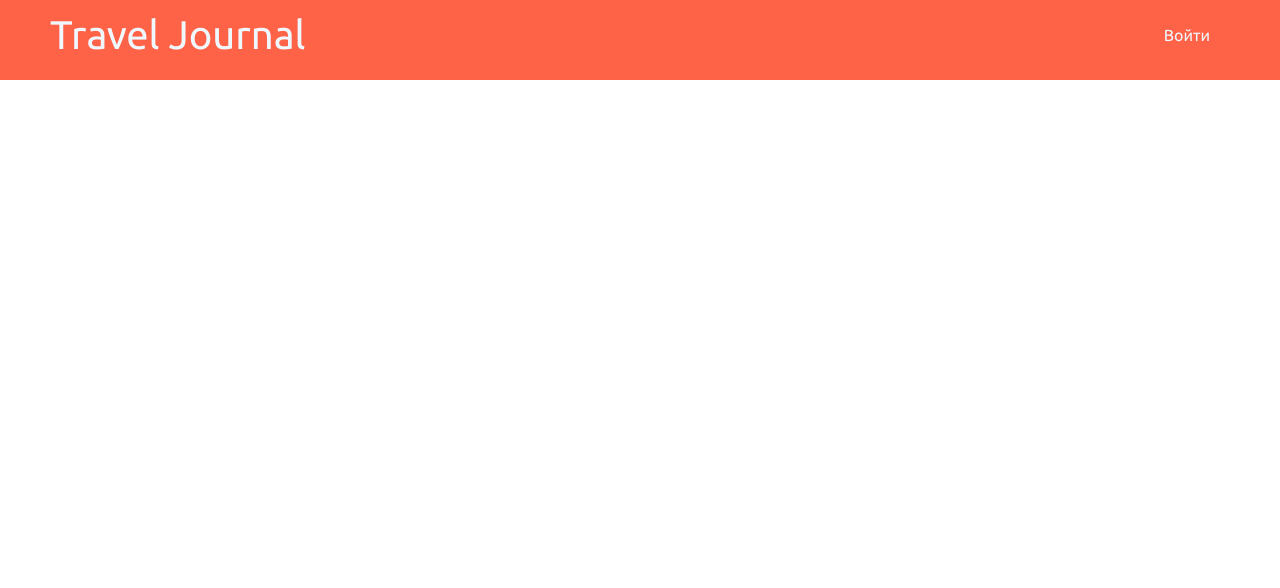
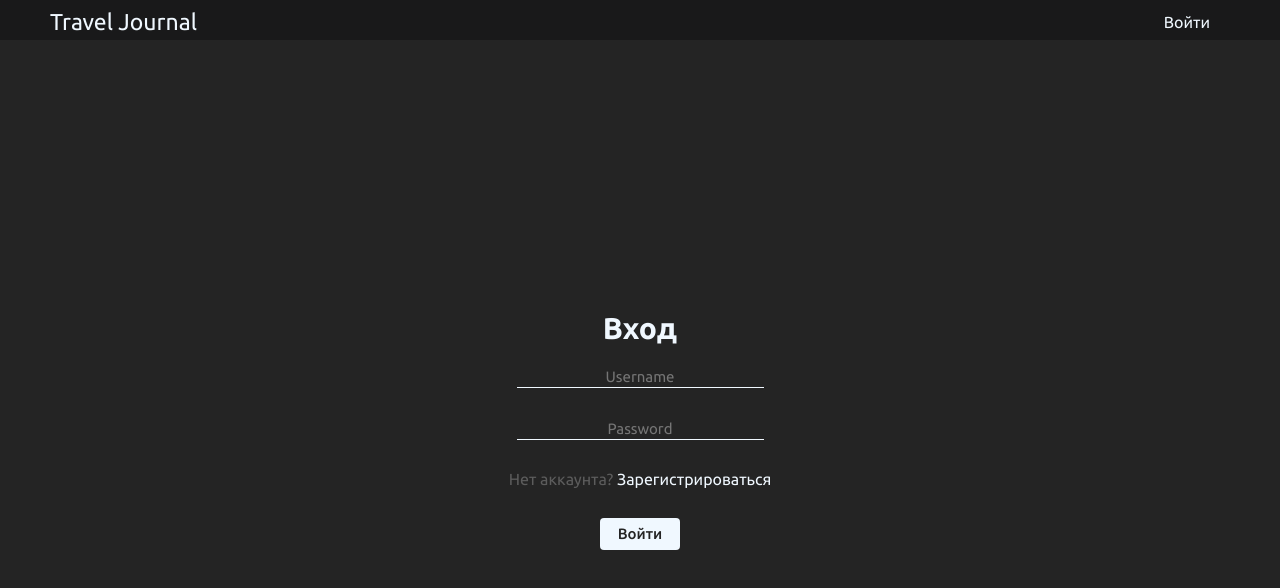
Before and after one commit to IlinAndrey/travel-journal, a React (Create React App) app in the folder client/: page / in a window 1280 px wide. Shown: the top 588 px of the page. Built offline with nearby package versions, Linux system fonts and the light colour scheme; the HTML template or start-up script is replaced by a standard one.

Commit message:
create auth

```diff
--- a/client/src/App.js
+++ b/client/src/App.js
@@ -1,10 +1,12 @@
 import './App.css';
 import Navbar from './components/Navbar/Navbar';
+import AuthPage from './pages/AuthPage/AuthPage';
 
 function App() {
   return (
     <div className="App">
       <Navbar />
+      <AuthPage />
     </div>
   );
 }
--- a/client/src/components/Navbar/Navbar.css
+++ b/client/src/components/Navbar/Navbar.css
@@ -1,7 +1,7 @@
 .div__nav{
     width: 100vw;
-    height: 5rem;
-    background-color: tomato;
+    height: 5vh;
+    background-color: #19191a;
 }
 
 .nav__wr{
@@ -9,7 +9,7 @@
     display: flex;
     justify-content: space-between;
     align-items: center;
-    padding: 11.5px 50px;
+    padding: 9px 50px;
     height: 100%;
     width: 100%;
 }
@@ -17,7 +17,7 @@
 .nav__logo{
     text-decoration: none;
     color: aliceblue;
-    font-size: 40px;
+    font-size: 23px;
 }
 
 .nav__list{
--- a/client/src/pages/AuthPage/AuthPage.css
+++ b/client/src/pages/AuthPage/AuthPage.css
@@ -0,0 +1,64 @@
+.cont{
+    height: 95vh;
+    width: 100vw;
+    background-color: #242424;
+}
+
+.auth{
+    width: 100%;
+    height: 100%;
+    display: flex;
+    flex-direction: column;
+    align-items: center;
+    justify-content: center;
+}
+
+.auth__name{
+    color: aliceblue;
+    font-size: 30px;
+    padding: 20px 0;
+}
+
+.row{
+    display: flex;
+    flex-direction: column;
+    align-items: center;
+}
+
+.auth__input__field{
+    margin-bottom: 30px;
+}
+
+.auth_validate{
+    background-color: #242424;
+    border: none;
+    border-bottom: 1px solid aliceblue;
+    font-size: 15px;
+    padding: 2px 10px;
+    text-align: center;
+    color: aliceblue;
+    outline: none;
+}
+
+.form__login{
+    display: flex;
+    flex-direction: column;
+    align-items: center;
+}
+
+.auth__reg{
+    margin-bottom: 30px;
+    color: #5c5c5c;
+}
+
+.auth__button{
+    background-color: aliceblue;
+    outline: none;
+    border: none;
+    width: 5rem;
+    height: 2rem;
+    border-radius: 4px;
+    font-weight: 500;
+    font-size: 15px;
+    color: #242424;
+}
--- a/client/src/pages/AuthPage/AuthPage.js
+++ b/client/src/pages/AuthPage/AuthPage.js
@@ -1,10 +1,31 @@
 import React from 'react'
+import './AuthPage.css'
 
 function AuthPage() {
   return (
-    <div>
-
-    </div>
+    <React.Fragment>
+        <div className='cont'>
+            <div className='auth'>
+                <h3 className='auth__name'>Вход</h3>
+                <form className='form__login'>
+                    <div className='row'>
+                        <div className='auth__input__field'>
+                            <input type='text' name='username' className='auth_validate' placeholder='Username'/>
+                        </div>
+                        <div className='auth__input__field'>
+                            <input type='password' name='password' className='auth_validate' placeholder='Password'/>
+                        </div>
+                        <div className='auth__reg'>
+                            <span>Нет аккаунта? <a href='/'>Зарегистрироваться</a> </span>
+                        </div>
+                    </div>
+                    <div className='row'>
+                        <button className='auth__button'>Войти</button>
+                    </div>
+                </form>
+            </div>
+        </div>
+    </React.Fragment>
   )
 }
 
```
